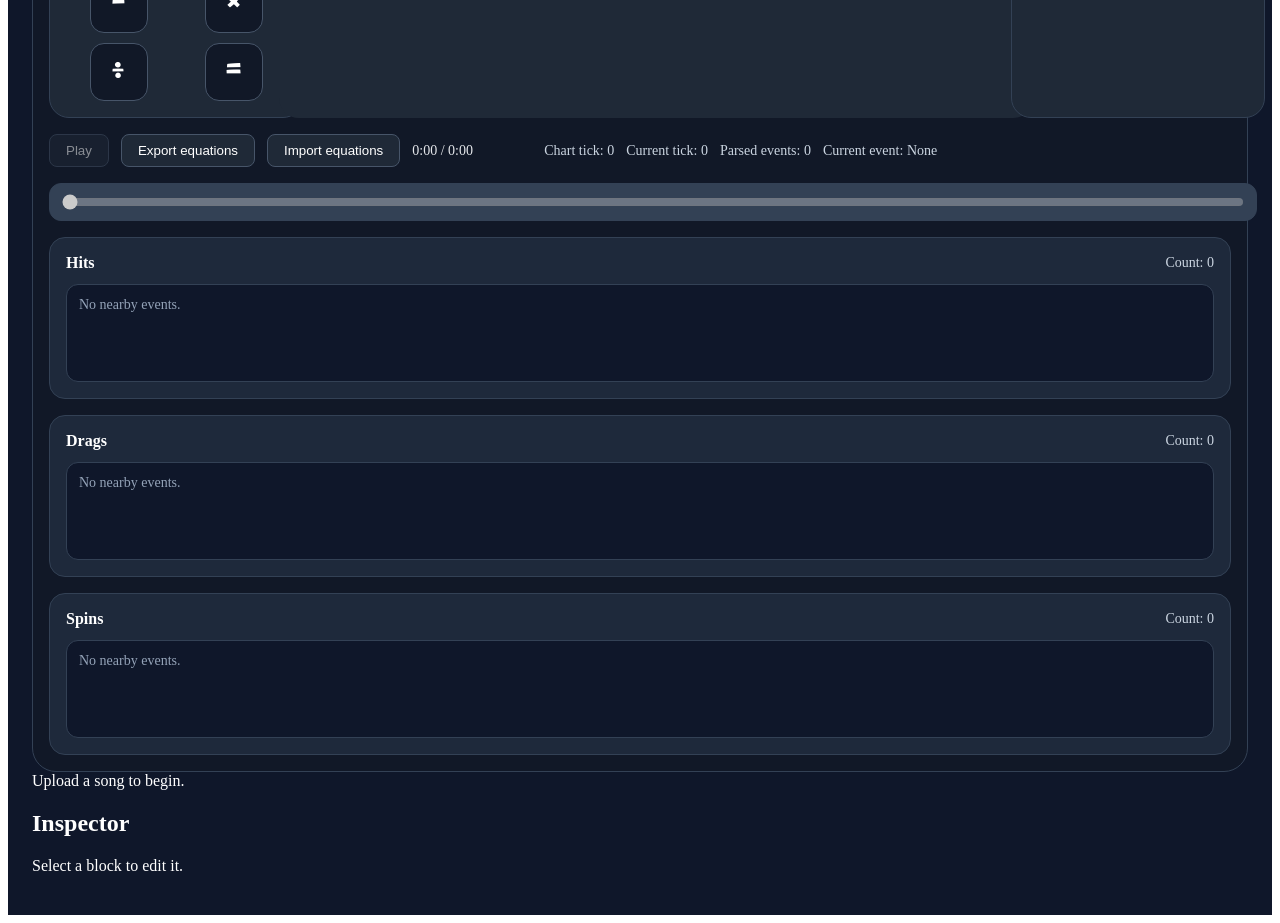
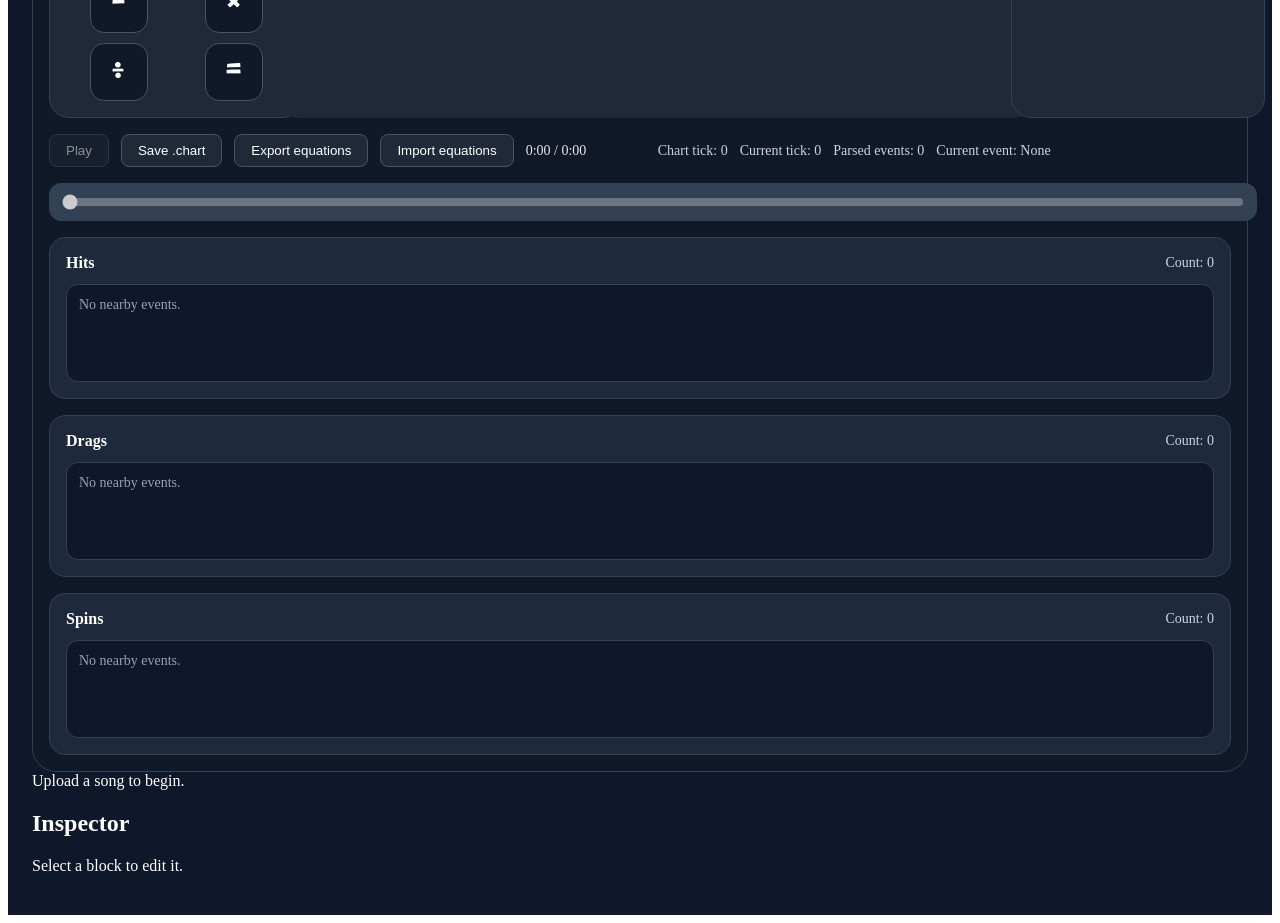
Before and after one commit to Thiiia/ultrarapidplatform, a Next.js app: page /editor in a window 1280 px wide. Shown: the part 1420-2343 px from the top of the page. Built offline with nearby package versions, Linux system fonts and the light colour scheme.

Commit message:
Fixing equals bug

```diff
--- a/components/editor/BrowserTimelinePanel.tsx
+++ b/components/editor/BrowserTimelinePanel.tsx
@@ -72,9 +72,7 @@ const SPIN_COLOR = { r: 156, g: 163, b: 175 }
 const EMPTY_COLOR = { r: 51, g: 65, b: 85 }
 
 function makeDefaultEquation(): EquationValue {
-  return [
-    { id: crypto.randomUUID(), kind: "circle", value: "" },
-  ]
+  return [{ id: crypto.randomUUID(), kind: "circle", value: "" }]
 }
 
 function formatTime(value: number) {
@@ -236,10 +234,7 @@ function buildPendingEventId(tick: number, lane: number) {
 
 function getDefaultVisualForParsedEvent(type: ChartEventType): EventVisualBinding {
   const defaultEquation = makeDefaultEquation()
-  const circleIds = defaultEquation
-    .filter((token) => token.kind === "circle")
-    .map((token) => token.id)
-
+  const circleIds = defaultEquation.filter((token) => token.kind === "circle").map((token) => token.id)
   const anchorId = circleIds[0] ?? null
 
   if (type === "drag") {
@@ -381,6 +376,16 @@ function downloadEquationBindings(fileName: string, content: EquationBindingsFil
   const anchor = document.createElement("a")
   anchor.href = url
   anchor.download = fileName
+  anchor.click()
+  URL.revokeObjectURL(url)
+}
+
+function downloadChartFile(fileName: string, chartText: string) {
+  const blob = new Blob([chartText], { type: "text/plain;charset=utf-8" })
+  const url = URL.createObjectURL(blob)
+  const anchor = document.createElement("a")
+  anchor.href = url
+  anchor.download = fileName.toLowerCase().endsWith(".chart") ? fileName : `${fileName}.chart`
   anchor.click()
   URL.revokeObjectURL(url)
 }
@@ -842,6 +847,11 @@ export function BrowserTimelinePanel({
     })
   }
 
+  const handleSaveChart = () => {
+    downloadChartFile(chartFileName || "chart.chart", chartText)
+    setStatusMessage(`Saved ${chartFileName || "chart.chart"}.`)
+  }
+
   const handleImport = async (file: File) => {
     try {
       const raw = await file.text()
@@ -1194,6 +1204,21 @@ export function BrowserTimelinePanel({
 
         <button
           type="button"
+          onClick={handleSaveChart}
+          style={{
+            borderRadius: "8px",
+            border: "1px solid #475569",
+            background: "#1f2937",
+            color: "#FFFFFF",
+            padding: "8px 16px",
+            cursor: "pointer",
+          }}
+        >
+          Save .chart
+        </button>
+
+        <button
+          type="button"
           onClick={handleExport}
           style={{
             borderRadius: "8px",
--- a/components/editor/EventEquationEditor.tsx
+++ b/components/editor/EventEquationEditor.tsx
@@ -101,7 +101,7 @@ function canReplaceToken(target: EquationToken, dragged: DraggedEquationToken) {
 }
 
 function canInsertIntoGap(dragged: DraggedEquationToken) {
-  return dragged.kind === "circle" || dragged.kind === "operator"
+  return dragged.kind === "circle" || dragged.kind === "operator" || dragged.kind === "equals"
 }
 
 function clamp(value: number, min: number, max: number) {
@@ -758,7 +758,7 @@ export function EventEquationEditor({
             color: "#cbd5e1",
           }}
         >
-          Drop onto matching token types to replace them. Drag circles or operators into a gap to extend the equation.
+          Drop onto matching token types to replace them. Drag circles, operators, or equals signs into a gap to extend the equation.
         </p>
       </div>
 
```
